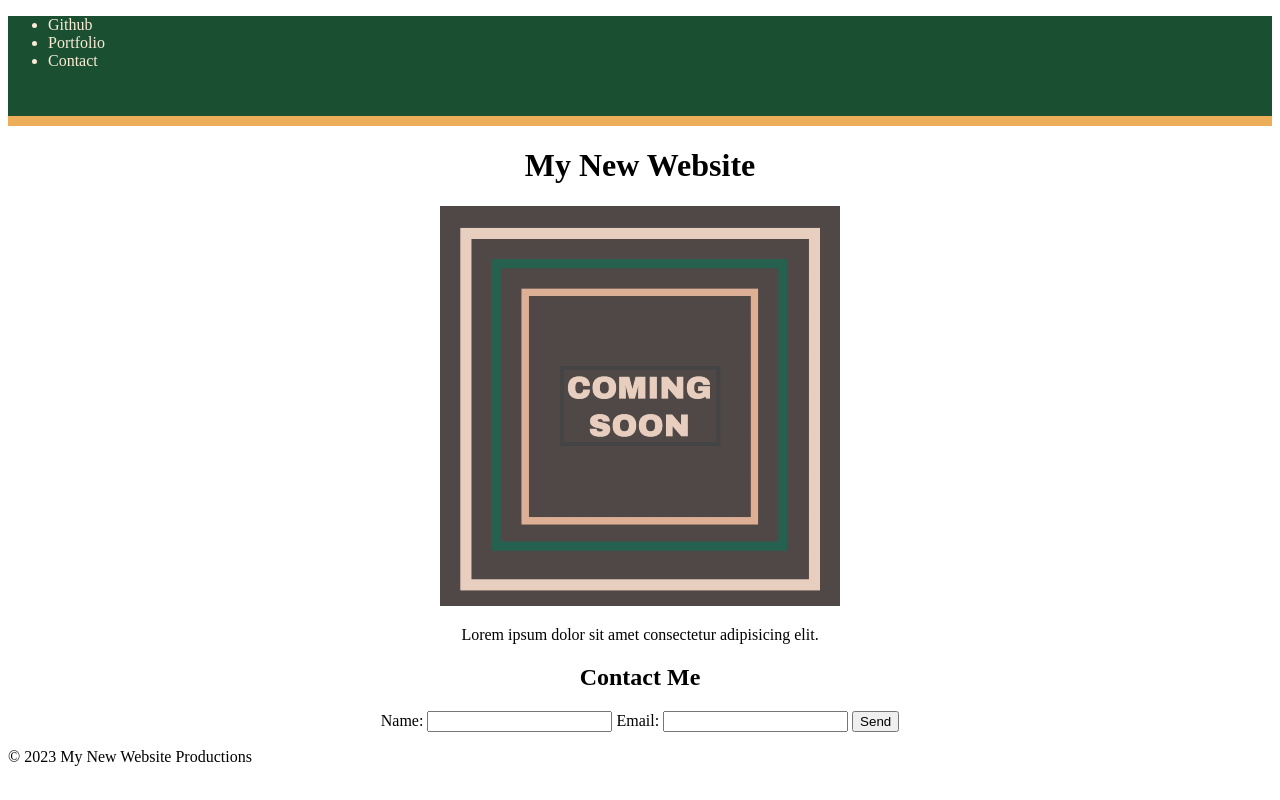
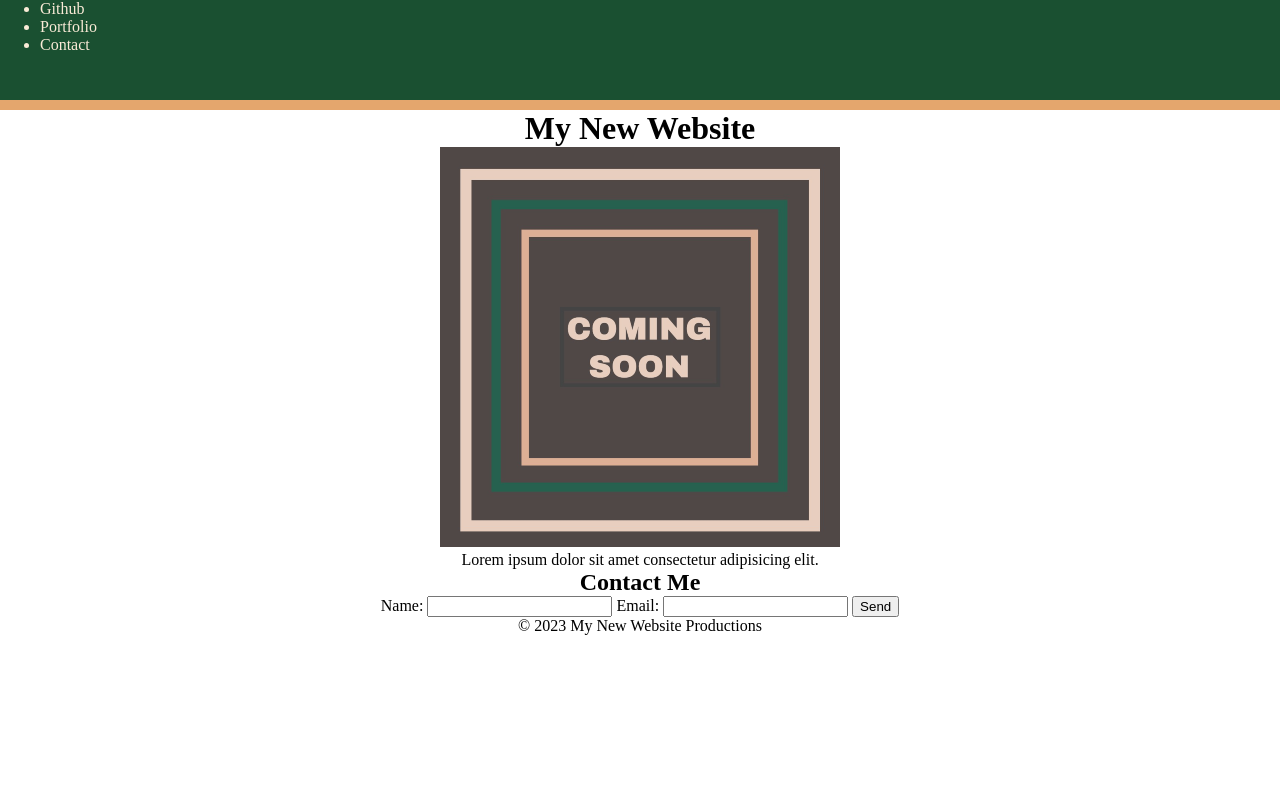
Before and after one commit to LisaLReynolds/miniProject01LandingPage, a plain HTML site: page index.html in a window 1280 px wide. Drawn offline with Linux system fonts and the light colour scheme.

Commit message:
fixed universal margin issue

```diff
--- a/assets/css/style.css
+++ b/assets/css/style.css
@@ -1,8 +1,11 @@
+* {
+    margin: 0;
+}
 
 header {
     margin: 0;
     padding: 0;
-    border-bottom: 10px solid #eead59;
+    border-bottom: 10px solid #e4a66d;
     height: 100px;
     width: 100%;
     background-color: rgb(26, 80, 49);
@@ -10,8 +13,13 @@ header {
 
 ul {
     color: antiquewhite;
+
 }
 
 main {
     text-align: center;
 }
+
+footer {
+    text-align: center;
+}
```
